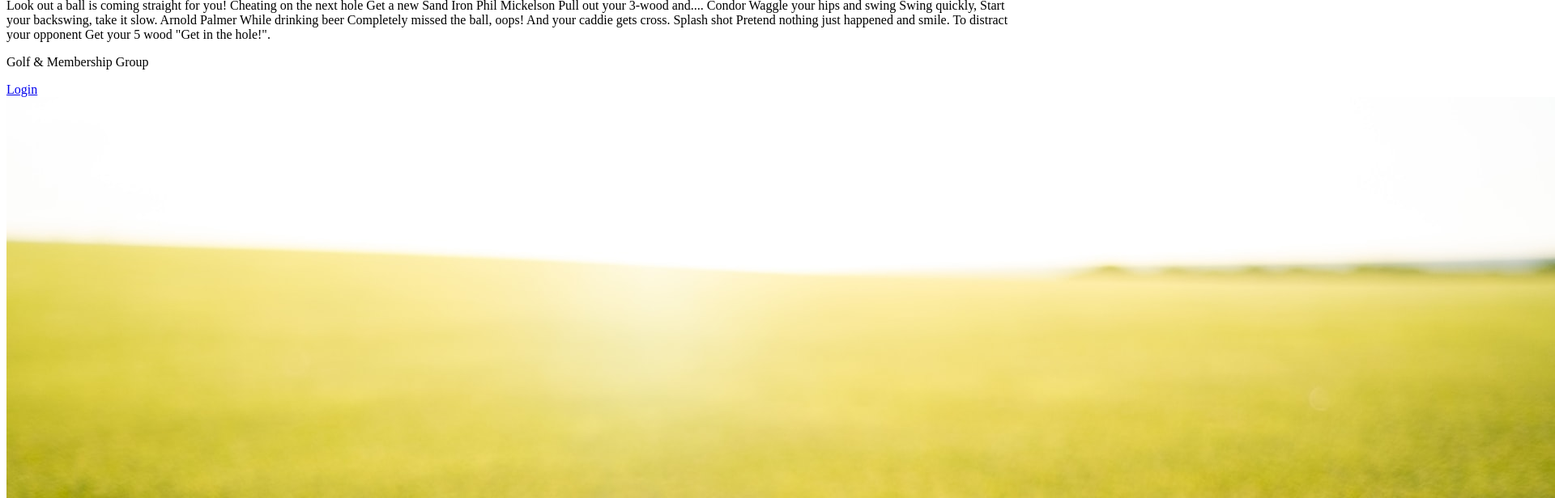
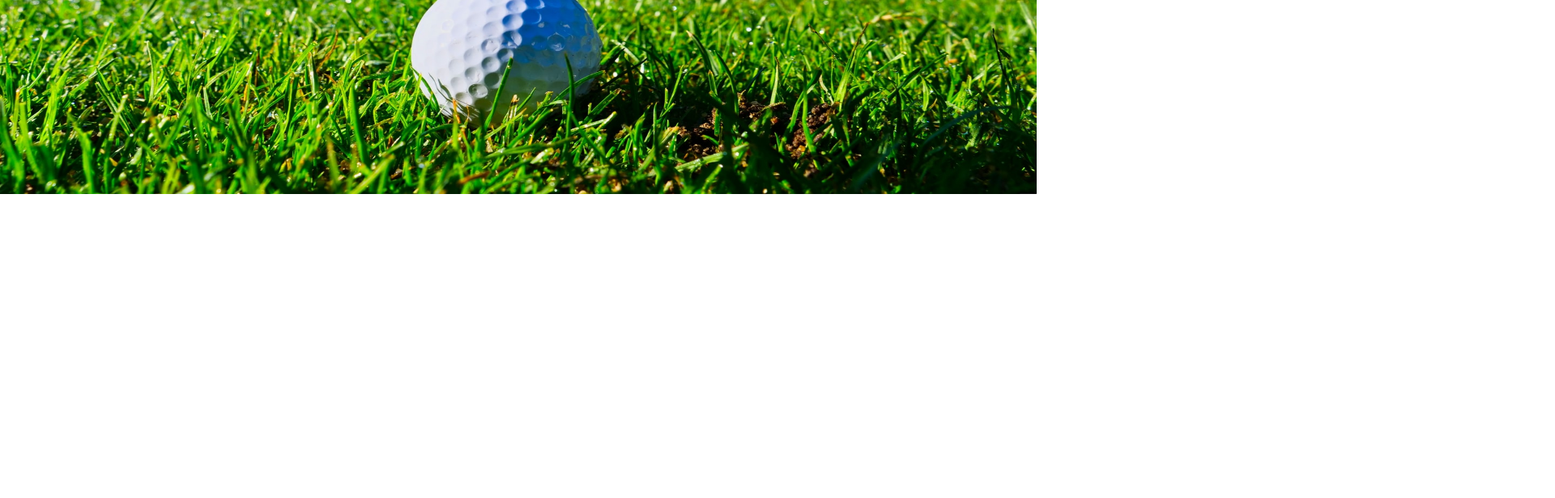
Before and after one commit to kellenwiltshire/golfleague, a Next.js app: page / in a window 1280 px wide. Shown: the part 560-1176 px from the top of the page at 81% size, 1920 px wide, since content can reach past the window. After the commit the page ends 800 px from the top, so only its background shows below. Built offline with nearby package versions, Linux system fonts and the light colour scheme.

Commit message:
hero fixed

```diff
--- a/components/home/Hero.tsx
+++ b/components/home/Hero.tsx
@@ -30,8 +30,8 @@ export default function Hero(): JSX.Element {
 					</div>
 				</div>
 			</div>
-			<div className='relative w-full h-64 sm:h-72 md:h-96 lg:absolute lg:inset-y-0 lg:right-0 lg:w-1/2 lg:h-full'>
-				<img className='w-full h-full object-cover' src='/coverphoto.jpg' alt='Logo' />
+			<div className='relative w-full h-64 sm:h-72 md:h-96 lg:absolute lg:inset-y-20 lg:right-0 lg:w-1/2 lg:h-5/6'>
+				<Image className='object-cover' src='/coverphoto.jpg' layout='fill' alt='Logo' />
 			</div>
 		</main>
 	);
```
Also changed, not shown: public/coverphoto.jpg.
